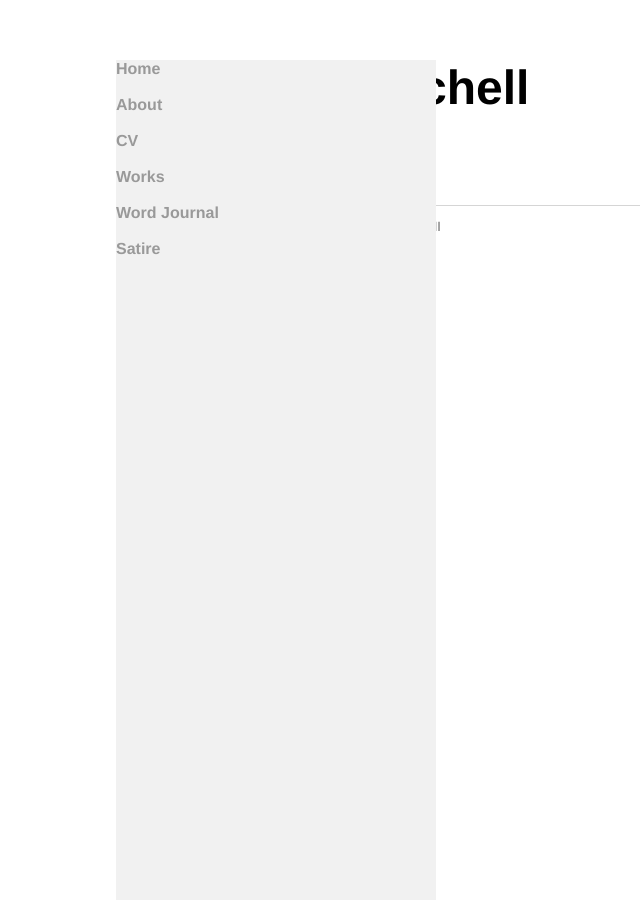
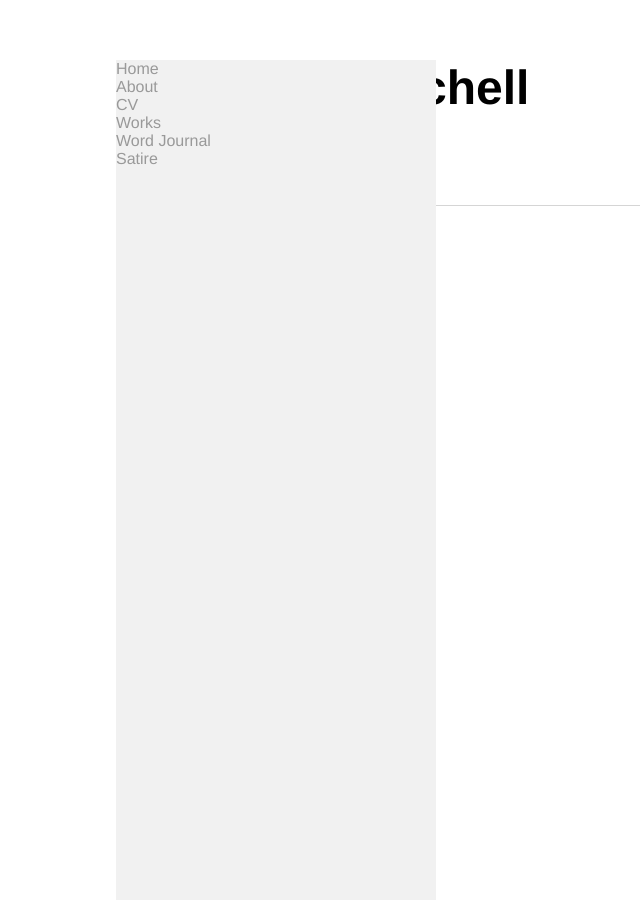
Before and after one commit to aburchell/aburchell.github.io, a Jekyll site: the page built from index.html, in a window 1280 px wide. Shown: the whole page, without its empty margins (76-716 px from the left). Built offline with Jekyll 4.4.1, drawn with Linux system fonts in a browser that asks for light colours.

Commit message:
Update main.css

```diff
--- a/css/main.css
+++ b/css/main.css
@@ -2,18 +2,19 @@ body {
     margin: 60px auto;
     width: 70%;
 }
-nav ul, footer ul {
+footer ul {
     font-family:'Helvetica', 'Arial', 'Sans-Serif';
     padding: 0px;
     list-style: none;
     font-weight: bold;
 }
 nav ul li, footer ul li {
-    display: inline;
+    display: block;
     margin-right: 20px;
 }
 
 nav ul {
+    font-family:'Helvetica', 'Arial', 'Sans-Serif';
     list-style-type: none;
     margin: 0;
     padding: 0;
@@ -23,10 +24,11 @@ nav ul {
     position: fixed; /* Make it stick, even on scroll */
     overflow: auto; /* Enable scrolling if the sidenav has too much content */
 }
+/*
 nav ul a {
     display: block;
 }
-
+*/
 a {
     text-decoration: none;
     color: #999;
```
